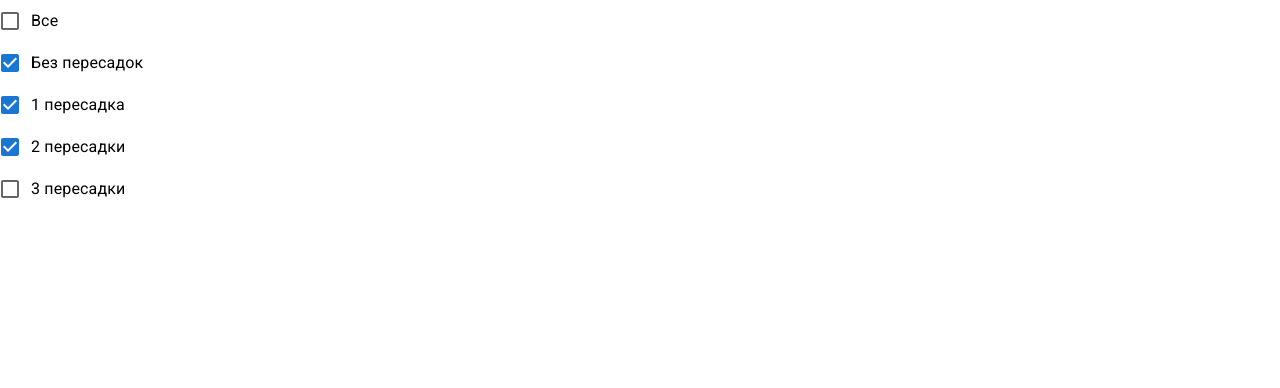
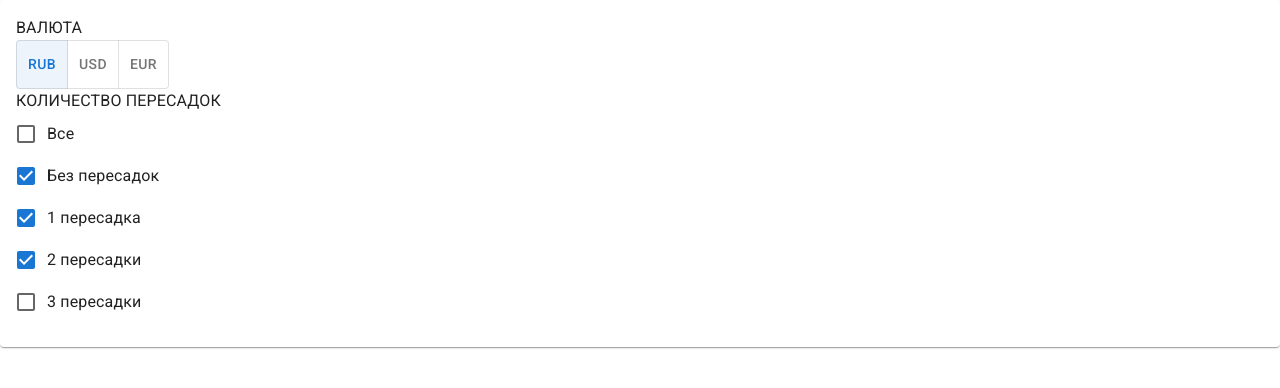
Before and after one commit to parunkov/react10, a React (Create React App) app: page / in a window 1280 px wide. Shown: the top 388 px of the page. Built offline with nearby package versions, Linux system fonts and the light colour scheme.

Commit message:
currency

```diff
--- a/src/App.tsx
+++ b/src/App.tsx
@@ -1,6 +1,6 @@
 import React, { useState } from 'react';
 import './App.scss';
-import { FormGroup, FormControlLabel, Checkbox } from '@mui/material';
+import { FormGroup, FormControlLabel, Checkbox, Card, CardContent, Typography, ToggleButtonGroup, ToggleButton } from '@mui/material';
 
 function App() {
   const usdCourse = 95;
@@ -8,6 +8,7 @@ function App() {
   const allTransfers = [0, 1, 2, 3];
 
   const [transfers, setTransfers] = useState([0, 1, 2]);
+  const [currency, setCurrency] = useState('₽');
 
   const onTransferChange = (item: number) => {
     if (transfers.includes(item)) {
@@ -23,11 +24,38 @@ function App() {
       setTransfers([]);
     }
   }
+  const onCurrencyChange = (
+    event: React.MouseEvent<HTMLElement>,
+    newCurrency: string,
+  ) => {
+    setCurrency(newCurrency);
+    console.log(currency);
+
+  }
 
   return (
     <div className="app">
       <div className="container">
         <aside className="control">
+          <Card>
+            <CardContent>
+            <Typography component="div">
+                ВАЛЮТА
+              </Typography>
+              <ToggleButtonGroup
+                color="primary"
+                value={currency}
+                exclusive
+                onChange={onCurrencyChange}
+                aria-label="Platform"
+              >
+                <ToggleButton value="₽">RUB</ToggleButton>
+                <ToggleButton value="$">USD</ToggleButton>
+                <ToggleButton value="€">EUR</ToggleButton>
+              </ToggleButtonGroup>
+              <Typography component="div">
+                КОЛИЧЕСТВО ПЕРЕСАДОК
+              </Typography>
               <FormGroup>
                 <FormControlLabel control={<Checkbox
                   onChange={onAllTransfersChange}
@@ -38,6 +66,8 @@ function App() {
                   checked={transfers.includes(item) ? true : false}
                 />} label={`${item === 0 ? '' : item} ${item === 0 ? 'Без пересадок' : item === 1 ? 'пересадка' : 'пересадки'}`} />)}
               </FormGroup>
+            </CardContent>
+          </Card>
         </aside>
       </div>
     </div>
```
Lines whose indentation alone changed are shown as unchanged.
